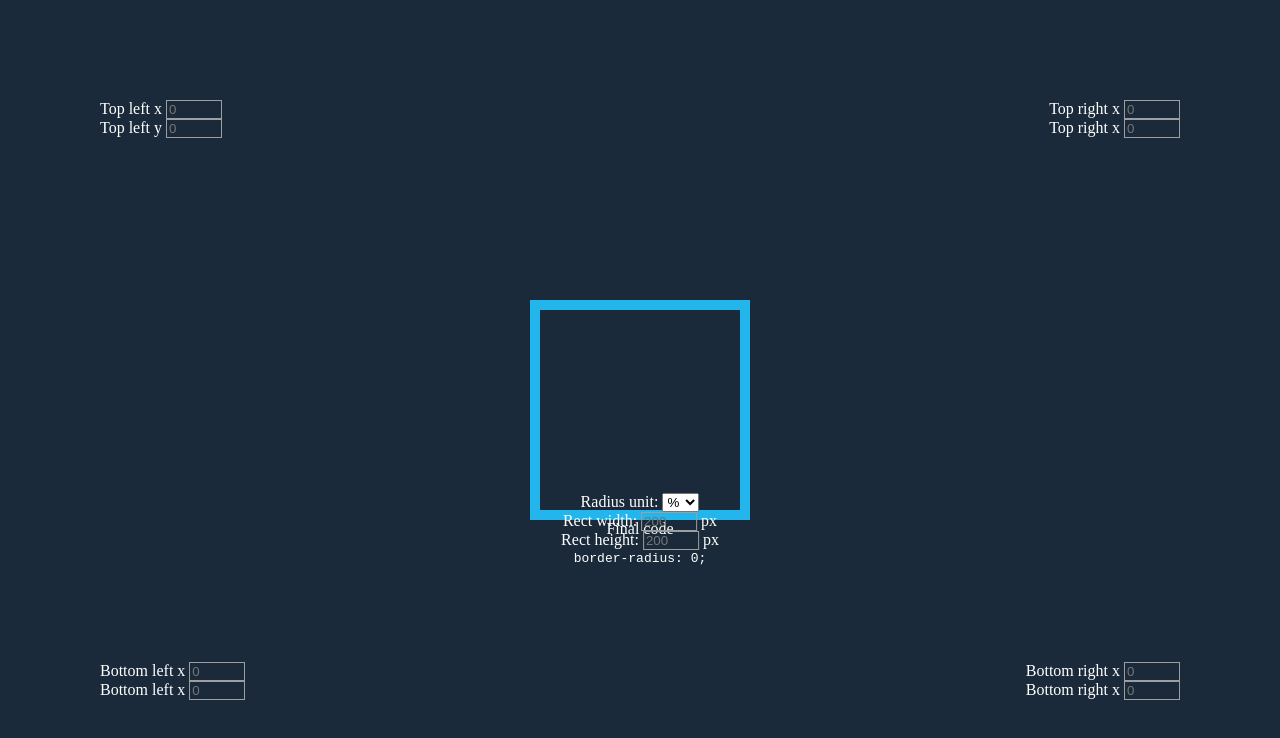
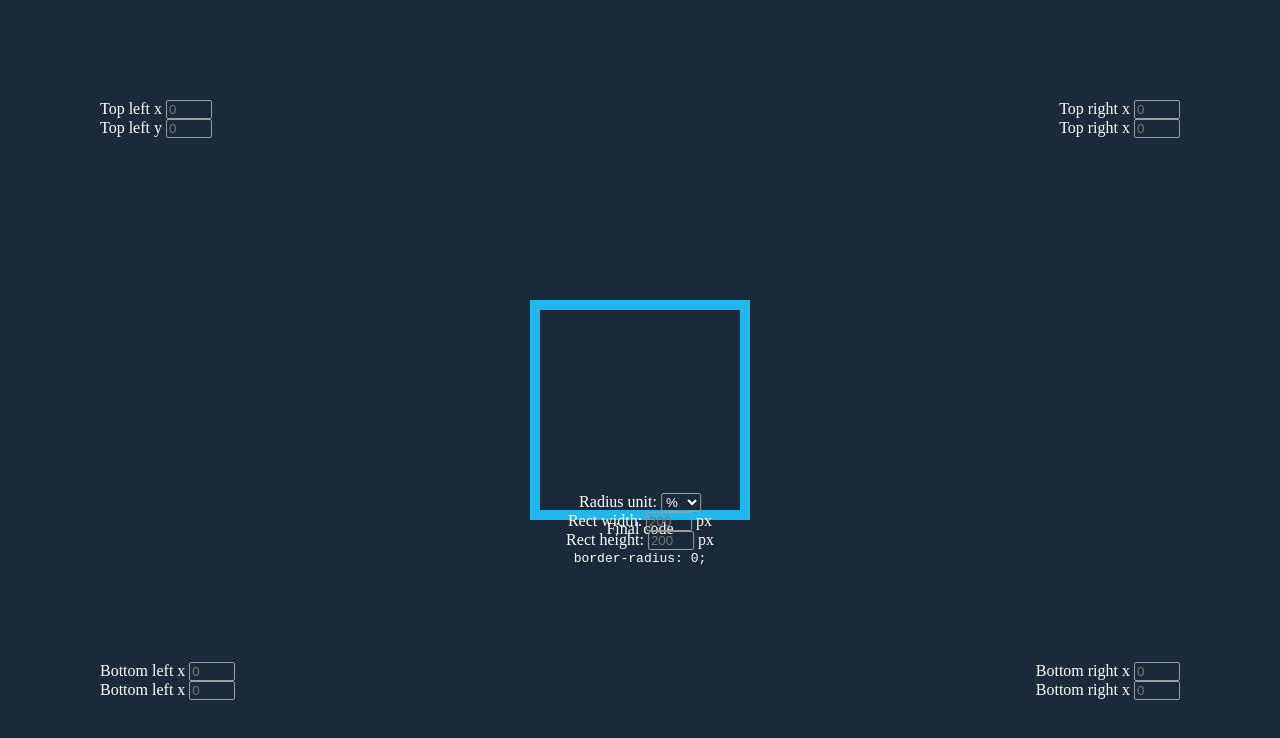
Before and after one commit to LasyIsLazy/border-radius, a plain HTML site: page index.html in a window 1280 px wide. Drawn offline with Linux system fonts and the light colour scheme.

Commit message:
select 样式优化

```diff
--- a/index.html
+++ b/index.html
@@ -46,12 +46,14 @@
       .code-container {
         text-align: center;
       }
-      input {
+      input,
+      select {
         background-color: transparent;
         border: 1px solid #9e9e9e;
+        border-radius: 2px;
         color: #fff;
         outline: none;
-        width: 50px;
+        width: 40px;
       }
     </style>
   </head>
```
